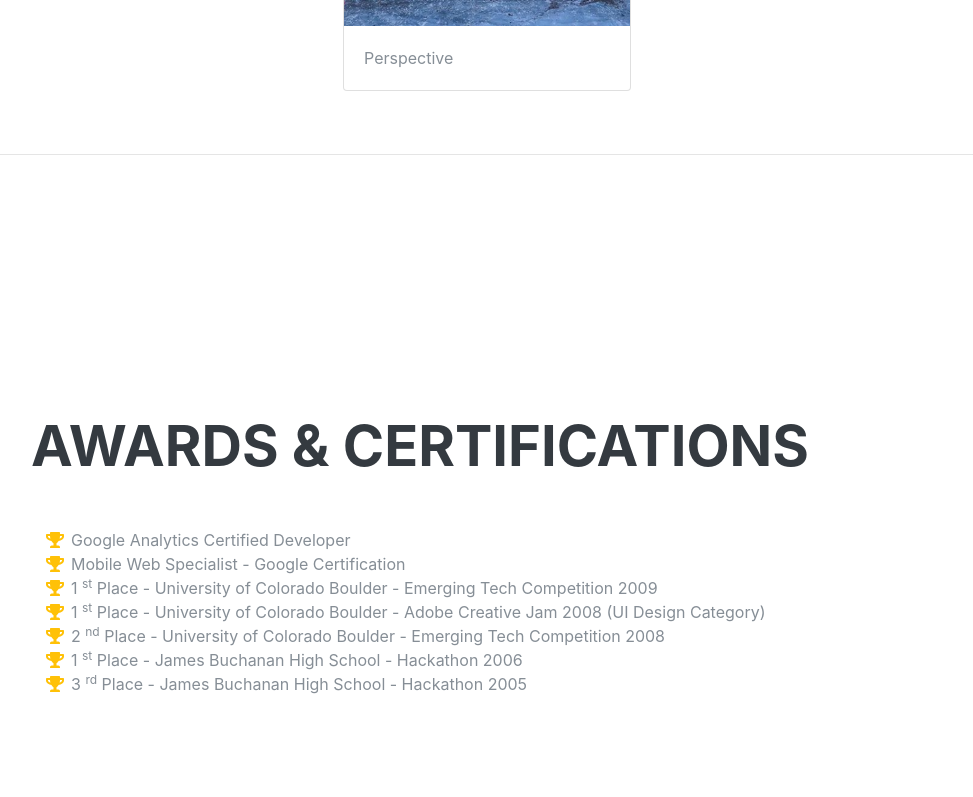
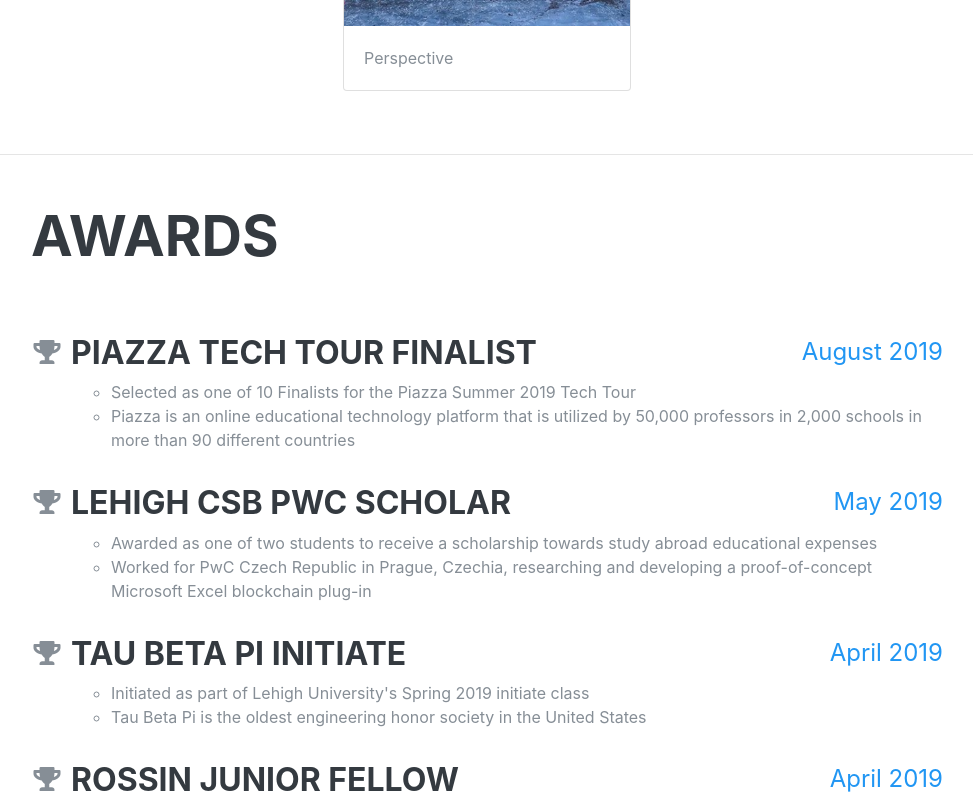
Before and after one commit to oag221/Procedural-Personal-Website-Alexandria-, a Vue app: page / in a window 1280 px wide. Shown: the part 4534-5331 px from the top of the page, without its empty margins (289-1262 px from the left). Built offline with nearby package versions, Linux system fonts and the light colour scheme; some icons are missing; a web font is replaced by a local one.

Commit message:
Got basic awards

```diff
--- a/config/config.json
+++ b/config/config.json
@@ -343,7 +343,7 @@
       },
       {
         "title": "Back-end Development",
-        "skills": ["Mongo", "Oracle", "Postgres", "Docker", "Express", "Meteor"]
+        "skills": ["Git", "Mongo", "Oracle", "Postgres", "Docker", "Express", "Meteor"]
       },
       {
         "title": "Programming Languages",
@@ -351,7 +351,7 @@
       },
       {
         "title": "Productivity Tools",
-        "skills": ["Git", "Slack", "Trello", "StackOverflow", "VisualStudio"]
+        "skills": ["Slack", "Trello", "StackOverflow", "VisualStudio"]
       }
     ]
   },
@@ -386,5 +386,55 @@
       "organization": "Global Citizenship Program",
       "image": "gcp.png"
     }
+  ],
+  "awards": [
+    {
+      "title": "Piazza Tech Tour Finalist",
+      "date": "August 2019",
+      "bullets": [
+        "Selected as one of 10 Finalists for the Piazza Summer 2019 Tech Tour",
+        "Piazza is an online educational technology platform that is utilized by 50,000 professors in 2,000 schools in more than 90 different countries"
+      ]
+    },
+    {
+      "title": "Lehigh CSB PwC Scholar",
+      "date": "May 2019",
+      "bullets": [
+        "Awarded as one of two students to receive a scholarship towards study abroad educational expenses",
+        "Worked for PwC Czech Republic in Prague, Czechia, researching and developing a proof-of-concept Microsoft Excel blockchain plug-in"
+      ]
+    },
+    {
+      "title": "Tau Beta Pi Initiate",
+      "date": "April 2019",
+      "bullets": [
+        "Initiated as part of Lehigh University's Spring 2019 initiate class",
+        "Tau Beta Pi is the oldest engineering honor society in the United States"
+      ]
+    },
+    {
+      "title": "Rossin Junior Fellow",
+      "date": "April 2019",
+      "bullets": [
+        "Selected as one of two students by the Department of Computer Science & Engineering to represent the Class of 2021 in the RJF Honor Society",
+        "I help represent the P.C. Rossin College of Engineering & Applied Sciences to prospective students throough admissions events and admitted student days"
+      ]
+    },
+    {
+      "title": "Winner, Blockchain Design Prompt, Lehigh Valley Hacks",
+      "date": "April 2018",
+      "bullets": [
+        "Prototyped an easy-to-use, fully functional virtual wallet device that allows transfer between ERC20 cryptocurrencies",
+        "Designed the User Interface to balance usability with data privacy via anonymous, but recognizable, user icons"
+      ]
+    },
+    {
+      "title": "First Place, Wharton Undergraduate FinTech Hackathon",
+      "date": "February 2018",
+      "bullets": [
+        "Prototyped a money-management solution aimed at consumers for easy-to-use peer-to-peer lending",
+        "Designed the User Interface to allow users for easy access to both peer users and their consumer bank"
+      ]
+    }
   ]
 }
--- a/src/App.vue
+++ b/src/App.vue
@@ -2,7 +2,7 @@
   <div class="main-wrapper">
     <AsideComponent :About="config.about" />
 
-    <div class="container-fluid p-0">
+    <div class="container-fluid">
       <AboutComponent v-bind:About="config.about" />
       <hr class="m-0" />
       <ExperienceComponent v-bind:ExperienceList="config.experience" />
@@ -11,9 +11,9 @@
       <hr class="m-0" />
       <SkillsComponent v-bind:Skills="config.skills" />
       <hr class="m-0" />
-      <InterestsComponent v-bind:Interests="config.personal"/>
+      <InterestsComponent v-bind:Interests="config.personal" />
       <hr class="m-0" />
-      <AwardsComponent/>
+      <AwardsComponent v-bind:Awards="config.awards" />
     </div>
   </div>
 </template>
@@ -21,13 +21,13 @@
 <script lang="ts">
 import config from '../config/config.json'
 
-import AsideComponent from './components/Aside/AsideComponent.vue'
-import AboutComponent from './components/About/AboutComponent.vue'
-import ExperienceComponent from './components/Experience/ExperienceComponent.vue'
-import EducationComponent from './components/Education/EducationComponent.vue'
-import SkillsComponent from './components/Skills/SkillsComponent.vue'
-import InterestsComponent from './components/Interests/InterestsComponent.vue'
-import AwardsComponent from './components/Awards/AwardsComponent.vue'
+import AsideComponent from './components/Aside/AsideComponent.vue';
+import AboutComponent from './components/About/AboutComponent.vue';
+import ExperienceComponent from './components/Experience/ExperienceComponent.vue';
+import EducationComponent from './components/Education/EducationComponent.vue';
+import SkillsComponent from './components/Skills/SkillsComponent.vue';
+import InterestsComponent from './components/Interests/InterestsComponent.vue';
+import AwardsComponent from './components/Awards/AwardsComponent.vue';
 
 export default {
   components: {
@@ -75,4 +75,7 @@
 </script>
 
 <style scoped>
+.container-fluid {
+  padding: 0 0 5rem 0;
+}
 </style>
--- a/src/components/Awards/AwardsComponent.vue
+++ b/src/components/Awards/AwardsComponent.vue
@@ -1,56 +1,30 @@
 <template>
   <section class="resume-section p-3 p-lg-5 d-flex align-items-center" id="awards">
     <div class="w-100">
-      <h2 class="mb-5">Awards &amp; Certifications</h2>
-      <ul class="fa-ul mb-0">
-        <li>
-          <i class="fa-li fa fa-trophy text-warning"></i>
-          Google Analytics Certified Developer
-        </li>
-        <li>
-          <i class="fa-li fa fa-trophy text-warning"></i>
-          Mobile Web Specialist - Google Certification
-        </li>
-        <li>
-          <i class="fa-li fa fa-trophy text-warning"></i>
-          1
-          <sup>st</sup>
-          Place - University of Colorado Boulder - Emerging Tech Competition 2009
-        </li>
-        <li>
-          <i class="fa-li fa fa-trophy text-warning"></i>
-          1
-          <sup>st</sup>
-          Place - University of Colorado Boulder - Adobe Creative Jam 2008 (UI Design Category)
-        </li>
-        <li>
-          <i class="fa-li fa fa-trophy text-warning"></i>
-          2
-          <sup>nd</sup>
-          Place - University of Colorado Boulder - Emerging Tech Competition 2008
-        </li>
-        <li>
-          <i class="fa-li fa fa-trophy text-warning"></i>
-          1
-          <sup>st</sup>
-          Place - James Buchanan High School - Hackathon 2006
-        </li>
-        <li>
-          <i class="fa-li fa fa-trophy text-warning"></i>
-          3
-          <sup>rd</sup>
-          Place - James Buchanan High School - Hackathon 2005
-        </li>
+      <h2 class="mb-5">Awards</h2>
+      <ul class="fa-ul mb-0" v-for="(award, index) in Awards" v-bind:key="'Awards' + index">
+        <AwardsContent :Award="award" />
       </ul>
     </div>
   </section>
 </template>
 
 <script lang="ts">
+import AwardsContent from './AwardsContent.vue';
+
 export default {
-  name: "AwardsComponent"
+  name: "AwardsComponent",
+  props: {
+    Awards: Array
+  },
+  components: {
+    AwardsContent
+  }
 }
 </script>
 
 <style scoped lang="scss">
+section.resume-section {
+  min-height: 50vh;
+}
 </style>
--- /dev/null
+++ b/src/components/Awards/AwardsContent.vue
@@ -0,0 +1,43 @@
+<template>
+  <li class="main">
+    <i class="fa-li fa fa-trophy"></i>
+    <div class="header">
+      <span><h3>{{Award.title}}</h3></span>
+      <span class="text-primary award-date">{{Award.date}}</span>
+    </div>
+    <ul class="body" v-if="Award.bullets">
+      <li v-for="(bullet, index) in Award.bullets" v-bind:key="'AwardBullet' + index">
+        {{bullet}}
+      </li>
+    </ul>
+  </li>
+</template>
+
+<script lang="ts">
+export default {
+  name: "AwardsComponent",
+  props: {
+    Award: Object
+  }
+}
+</script>
+
+<style scoped lang="scss">
+.header {
+  display: flex;
+  justify-content: space-between;
+}
+
+span.award-date {
+  font-size: 1.5rem;
+}
+
+i.fa-li.fa.fa-trophy {
+  font-size: 1.5rem;
+}
+
+li.main {
+  padding-top: 1rem;
+  padding-bottom: 1rem;
+}
+</style>
```
